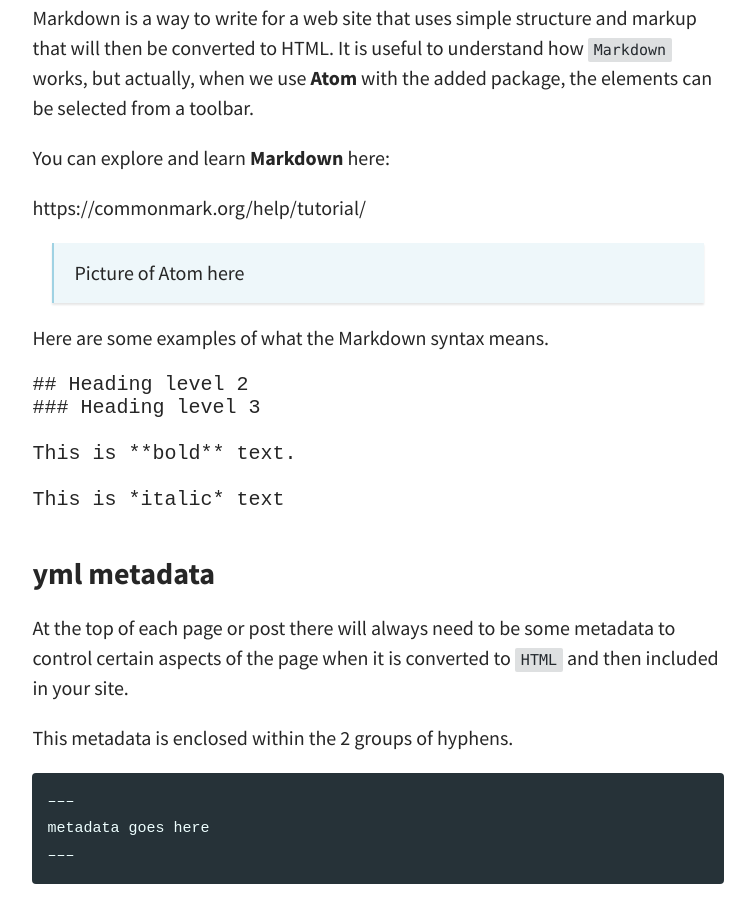
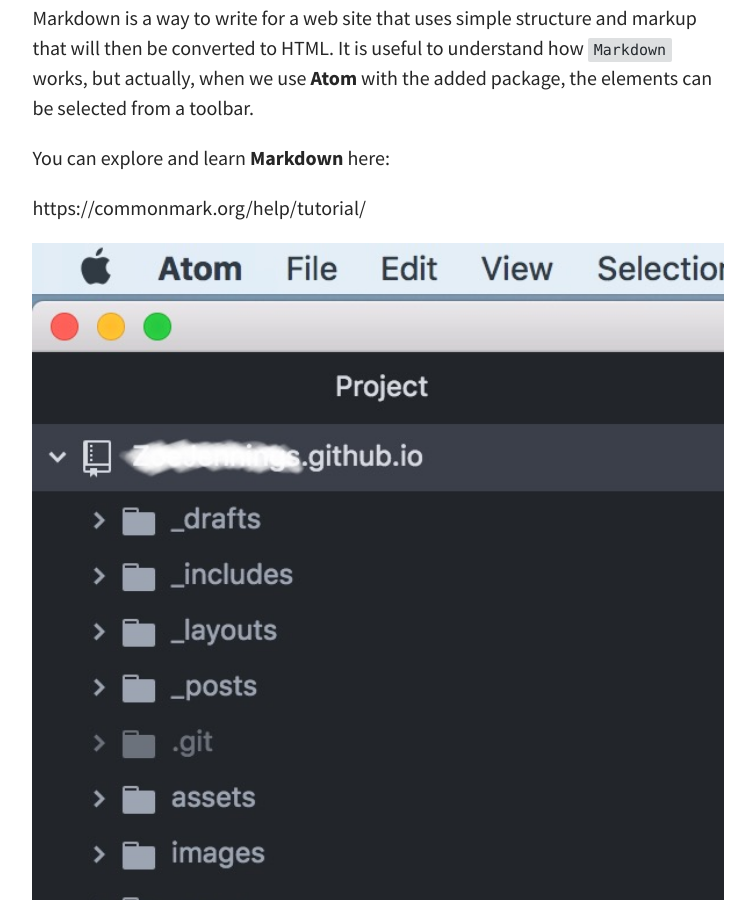
Before and after one commit to publisha/student_site, a Jekyll site: the page built from pages/howtobuildyoursite.md, in a window 1280 px wide and 900 px high, scrolled down 5456 px. Shown: the whole window, without its empty margins (262-1017 px from the left). Built offline with Jekyll 4.4.1, drawn with Linux system fonts in a browser that asks for light colours.

```diff
--- /dev/null
+++ b/gemfile
@@ -0,0 +1,2 @@
+source 'https://rubygems.org'
+gem 'github-pages', group: :jekyll_plugins
--- a/pages/howtobuildyoursite.md
+++ b/pages/howtobuildyoursite.md
@@ -144,7 +144,7 @@ Markdown is a way to write for a web site that uses simple structure and markup
 
 https://commonmark.org/help/tutorial/
 
-> Picture of Atom here
+![The structure pane of the Atom app](/images/2019/07/atomstructure.jpg)
 
 Here are some examples of what the Markdown syntax means.
 
```
